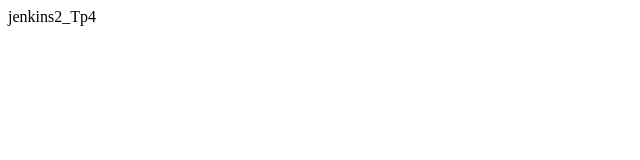
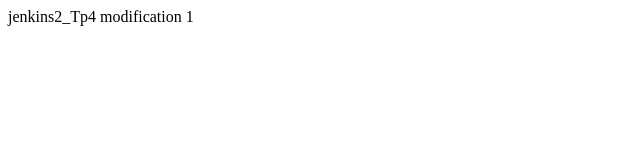
Before and after one commit to zakaria-dev2022/jenkins2_tp4, a plain HTML site: page index.html in a window 1280 px wide. Shown: the whole page, without its empty margins (0-640 px from the left). Drawn offline with Linux system fonts and the light colour scheme.

Commit message:
modification 1

```diff
--- a/index.html
+++ b/index.html
@@ -6,6 +6,6 @@
     <title>Document</title>
 </head>
 <body>
-    jenkins2_Tp4
+    jenkins2_Tp4 modification 1
 </body>
 </html>
```
